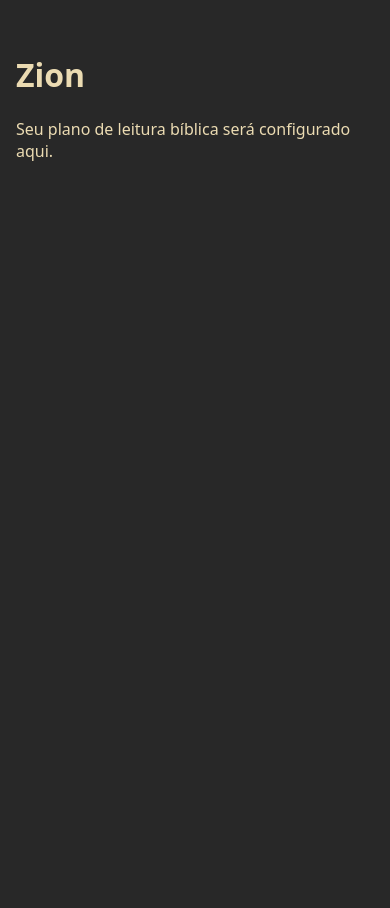
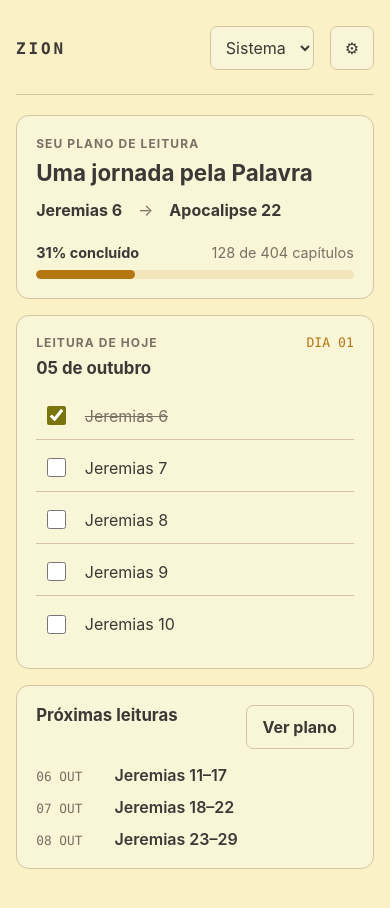
Before and after one commit to OtavioGonzaga/zion, a React (Vite) app: page / in a window 390 px wide. Shown: the top 908 px of the page. Before the commit the page ends 844 px from the top, so only its background shows below. Built offline with nearby package versions, Linux system fonts and the light colour scheme.

Commit message:
feat: add responsive Gruvbox interface foundations

```diff
--- a/src/app/App.tsx
+++ b/src/app/App.tsx
@@ -1,10 +1,137 @@
+import { useState } from "react";
 import { appConfig } from "../config/app";
 
+type ThemePreference = "system" | "dark" | "light";
+
+const sampleReadings = ["Jeremias 6", "Jeremias 7", "Jeremias 8", "Jeremias 9", "Jeremias 10"];
+const upcomingReadings = [
+	{ date: "06 OUT", reading: "Jeremias 11–17" },
+	{ date: "07 OUT", reading: "Jeremias 18–22" },
+	{ date: "08 OUT", reading: "Jeremias 23–29" },
+];
+
+function applyTheme(theme: ThemePreference) {
+	const resolved =
+		theme === "system"
+			? window.matchMedia("(prefers-color-scheme: light)").matches
+				? "light"
+				: "dark"
+			: theme;
+	document.documentElement.dataset.theme = resolved;
+	window.localStorage.setItem("zion:theme", theme);
+}
+
 export function App() {
+	const [theme, setTheme] = useState<ThemePreference>(() => {
+		const stored = window.localStorage.getItem("zion:theme");
+		return stored === "dark" || stored === "light" ? stored : "system";
+	});
+	const [checked, setChecked] = useState<string[]>(["Jeremias 6"]);
+
+	function changeTheme(value: ThemePreference) {
+		setTheme(value);
+		applyTheme(value);
+	}
+
 	return (
-		<main>
-			<h1>{appConfig.name}</h1>
-			<p>Seu plano de leitura bíblica será configurado aqui.</p>
-		</main>
+		<div className="app-shell">
+			<header className="app-header">
+				<span className="brand" aria-label={appConfig.name}>
+					{appConfig.name.toUpperCase()}
+				</span>
+				<div className="header-actions">
+					<label htmlFor="theme-select" className="sr-only">
+						Tema
+					</label>
+					<select
+						id="theme-select"
+						className="icon-button"
+						value={theme}
+						onChange={(event) => changeTheme(event.target.value as ThemePreference)}
+						aria-label="Tema"
+					>
+						<option value="system">Sistema</option>
+						<option value="dark">Escuro</option>
+						<option value="light">Claro</option>
+					</select>
+					<button className="icon-button" type="button" aria-label="Configurações">
+						⚙
+					</button>
+				</div>
+			</header>
+
+			<main className="dashboard">
+				<section className="card summary-card" aria-labelledby="plan-heading">
+					<p className="eyebrow">Seu plano de leitura</p>
+					<h1 className="plan-title" id="plan-heading">
+						Uma jornada pela Palavra
+					</h1>
+					<div className="plan-range">
+						<strong>Jeremias 6</strong>
+						<span aria-hidden="true">→</span>
+						<strong>Apocalipse 22</strong>
+					</div>
+					<div className="progress-label">
+						<strong>31% concluído</strong>
+						<span className="muted">128 de 404 capítulos</span>
+					</div>
+					<div
+						className="progress-track"
+						role="progressbar"
+						aria-label="Progresso do plano"
+						aria-valuenow={31}
+						aria-valuemin={0}
+						aria-valuemax={100}
+					>
+						<div className="progress-fill" />
+					</div>
+				</section>
+
+				<section className="card today-card" aria-labelledby="today-heading">
+					<div className="section-heading">
+						<div>
+							<p className="eyebrow">Leitura de hoje</p>
+							<h2 id="today-heading">05 de outubro</h2>
+						</div>
+						<span className="today-date">DIA 01</span>
+					</div>
+					<div className="reading-list">
+						{sampleReadings.map((reading) => (
+							<label className="reading-row" key={reading}>
+								<input
+									type="checkbox"
+									checked={checked.includes(reading)}
+									onChange={() =>
+										setChecked((current) =>
+											current.includes(reading)
+												? current.filter((item) => item !== reading)
+												: [...current, reading],
+										)
+									}
+								/>
+								<span>{reading}</span>
+							</label>
+						))}
+					</div>
+				</section>
+
+				<section className="card upcoming-card" aria-labelledby="upcoming-heading">
+					<div className="section-heading">
+						<h2 id="upcoming-heading">Próximas leituras</h2>
+						<button className="button" type="button">
+							Ver plano
+						</button>
+					</div>
+					<div className="upcoming-list">
+						{upcomingReadings.map((item) => (
+							<div className="upcoming-item" key={item.date}>
+								<time>{item.date}</time>
+								<strong>{item.reading}</strong>
+							</div>
+						))}
+					</div>
+				</section>
+			</main>
+		</div>
 	);
 }
--- a/src/main.tsx
+++ b/src/main.tsx
@@ -11,6 +11,15 @@ if (!rootElement) {
 }
 
 document.title = appConfig.name;
+const savedTheme = window.localStorage.getItem("zion:theme");
+if (savedTheme === "dark" || savedTheme === "light") {
+	document.documentElement.dataset.theme = savedTheme;
+} else {
+	document.documentElement.dataset.theme = window.matchMedia("(prefers-color-scheme: light)")
+		.matches
+		? "light"
+		: "dark";
+}
 
 createRoot(rootElement).render(
 	<StrictMode>
--- a/src/styles/global.css
+++ b/src/styles/global.css
@@ -1,15 +1,213 @@
-:root {
-	font-family: system-ui, sans-serif;
-	color: #ebdbb2;
-	background: #282828;
+@import "./tokens.css";
+@import "./reset.css";
+
+body {
+	background: var(--color-background);
+	color: var(--color-text);
 }
 
-body {
-	margin: 0;
+button {
+	cursor: pointer;
 }
 
-main {
-	max-width: 70rem;
-	margin: 0 auto;
-	padding: 2rem 1rem;
+.app-shell {
+	width: min(100% - 2rem, 76rem);
+	margin-inline: auto;
+	padding-block: 1.25rem 4rem;
 }
+
+.app-header,
+.header-actions,
+.section-heading,
+.reading-row,
+.progress-label,
+.plan-range {
+	display: flex;
+	align-items: center;
+	justify-content: space-between;
+	gap: 1rem;
+}
+
+.app-header {
+	padding-block: 0.4rem 1.5rem;
+	border-bottom: 1px solid var(--color-border);
+}
+
+.brand {
+	font-family: var(--font-mono);
+	font-size: 1rem;
+	font-weight: 800;
+	letter-spacing: 0.18em;
+}
+
+.header-actions {
+	color: var(--color-text-muted);
+}
+.icon-button,
+.button {
+	min-height: 2.75rem;
+	border: 1px solid var(--color-border);
+	border-radius: var(--radius-sm);
+	background: var(--color-surface);
+	color: var(--color-text);
+}
+.icon-button {
+	min-width: 2.75rem;
+	padding-inline: 0.7rem;
+}
+.button {
+	padding: 0.65rem 1rem;
+	font-weight: 650;
+}
+.button-primary {
+	border-color: var(--color-primary);
+	background: var(--color-primary);
+	color: #282828;
+}
+
+.dashboard {
+	display: grid;
+	gap: 1rem;
+	padding-top: 1.25rem;
+}
+.card {
+	min-width: 0;
+	padding: 1.2rem;
+	border: 1px solid var(--color-border);
+	border-radius: var(--radius-md);
+	background: var(--color-surface);
+}
+.card h2 {
+	margin: 0;
+	font-size: 1.05rem;
+}
+.eyebrow {
+	margin: 0 0 0.5rem;
+	color: var(--color-text-muted);
+	font-size: 0.75rem;
+	font-weight: 700;
+	letter-spacing: 0.09em;
+	text-transform: uppercase;
+}
+.plan-title {
+	margin: 0;
+	font-size: clamp(1.4rem, 4vw, 2rem);
+}
+.plan-range {
+	justify-content: flex-start;
+	flex-wrap: wrap;
+	margin-top: 0.9rem;
+	color: var(--color-text-muted);
+}
+.plan-range strong {
+	color: var(--color-text);
+}
+.progress-label {
+	margin-block: 1.5rem 0.55rem;
+	font-size: 0.9rem;
+}
+.progress-track {
+	height: 0.55rem;
+	overflow: hidden;
+	border-radius: 999px;
+	background: var(--color-surface-muted);
+}
+.progress-fill {
+	width: 31%;
+	height: 100%;
+	border-radius: inherit;
+	background: var(--color-primary);
+}
+.muted {
+	color: var(--color-text-muted);
+}
+.reading-list {
+	display: grid;
+	gap: 0.25rem;
+	margin-top: 0.9rem;
+}
+.reading-row {
+	justify-content: flex-start;
+	min-height: 3rem;
+	padding: 0.3rem 0.4rem;
+	border-bottom: 1px solid var(--color-border);
+}
+.reading-row:last-child {
+	border-bottom: 0;
+}
+.reading-row input {
+	width: 1.2rem;
+	height: 1.2rem;
+	accent-color: var(--color-success);
+}
+.reading-row input:checked + span {
+	color: var(--color-text-muted);
+	text-decoration: line-through;
+}
+.today-date {
+	color: var(--color-primary);
+	font-family: var(--font-mono);
+	font-size: 0.82rem;
+}
+.upcoming-list {
+	display: grid;
+	gap: 0.75rem;
+	margin-top: 1rem;
+}
+.upcoming-item {
+	display: grid;
+	grid-template-columns: 4.2rem 1fr;
+	align-items: baseline;
+	gap: 0.7rem;
+}
+.upcoming-item time {
+	color: var(--color-text-muted);
+	font-family: var(--font-mono);
+	font-size: 0.8rem;
+}
+.upcoming-item strong {
+	font-weight: 600;
+}
+.section-heading {
+	align-items: flex-start;
+}
+.sr-only {
+	position: absolute;
+	width: 1px;
+	height: 1px;
+	padding: 0;
+	margin: -1px;
+	overflow: hidden;
+	clip: rect(0, 0, 0, 0);
+	white-space: nowrap;
+	border: 0;
+}
+
+@media (min-width: 720px) {
+	.app-shell {
+		padding-top: 2rem;
+	}
+	.dashboard {
+		grid-template-columns: minmax(0, 1.4fr) minmax(18rem, 0.9fr);
+		gap: 1.25rem;
+		padding-top: 1.75rem;
+	}
+	.summary-card {
+		grid-column: 1 / -1;
+	}
+	.today-card {
+		grid-row: span 2;
+	}
+	.card {
+		padding: 1.5rem;
+	}
+}
+
+@media (min-width: 1100px) {
+	.dashboard {
+		grid-template-columns: minmax(0, 1.5fr) minmax(20rem, 0.8fr);
+	}
+	.today-card {
+		grid-row: span 2;
+	}
+}
--- /dev/null
+++ b/src/styles/reset.css
@@ -0,0 +1,29 @@
+*,
+*::before,
+*::after {
+	box-sizing: border-box;
+}
+
+body {
+	min-width: 320px;
+	min-height: 100vh;
+	margin: 0;
+}
+
+button,
+input,
+select {
+	font: inherit;
+}
+
+button {
+	color: inherit;
+}
+
+button:focus-visible,
+input:focus-visible,
+select:focus-visible,
+a:focus-visible {
+	outline: 3px solid var(--color-primary);
+	outline-offset: 3px;
+}
--- /dev/null
+++ b/src/styles/tokens.css
@@ -0,0 +1,45 @@
+:root {
+	font-family: Inter, ui-sans-serif, system-ui, sans-serif;
+	font-synthesis: none;
+	text-rendering: optimizeLegibility;
+	font-optical-sizing: auto;
+	--space-1: 0.25rem;
+	--space-2: 0.5rem;
+	--space-3: 0.75rem;
+	--space-4: 1rem;
+	--space-6: 1.5rem;
+	--space-8: 2rem;
+	--radius-sm: 0.45rem;
+	--radius-md: 0.8rem;
+	--radius-lg: 1.2rem;
+	--font-mono: "SFMono-Regular", Consolas, monospace;
+}
+
+:root,
+:root[data-theme="dark"] {
+	color-scheme: dark;
+	--color-background: #1d2021;
+	--color-surface: #282828;
+	--color-surface-muted: #32302f;
+	--color-border: #504945;
+	--color-text: #ebdbb2;
+	--color-text-muted: #a89984;
+	--color-primary: #fabd2f;
+	--color-success: #b8bb26;
+	--color-warning: #fe8019;
+	--color-danger: #fb4934;
+}
+
+:root[data-theme="light"] {
+	color-scheme: light;
+	--color-background: #fbf1c7;
+	--color-surface: #f9f5d7;
+	--color-surface-muted: #f2e5bc;
+	--color-border: #d5c4a1;
+	--color-text: #3c3836;
+	--color-text-muted: #7c6f64;
+	--color-primary: #b57614;
+	--color-success: #79740e;
+	--color-warning: #af3a03;
+	--color-danger: #9d0006;
+}
```
Also changed, not shown: 1 other file (tests, documents, lock files or other folders).
